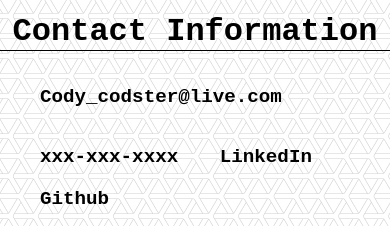
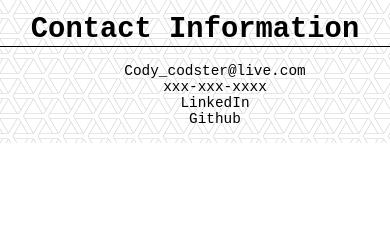
Before and after one commit to Ccooper9893/Codys-Portfolio-Landing-Page, a plain HTML site: page index.html in a window 390 px wide. Shown: the part 2021-2247 px from the top of the page. After the commit the page ends 2164 px from the top, so only its background shows below. Drawn offline with Linux system fonts and the light colour scheme.

Commit message:
Updated media queries for contact information footer

```diff
--- a/assets/css/style.css
+++ b/assets/css/style.css
@@ -175,14 +175,12 @@ footer ul {
 footer ul li {
     display: inline-flex;
     color: var(--primary-color01);
-    font-size: 120%;
-    font-weight:bolder;
+    font-size: 100%;
 }
 
 footer ul li a {
     text-decoration: none;
     color: var(--primary-color01);
-    font-weight:bolder;
 }
 
 
@@ -200,6 +198,24 @@ footer ul li a {
         font-size: 2.4vw;
     }
 
+    footer {
+        text-align: center;
+    }
+
+    footer ul li {
+        display: flex;
+        flex-direction: column;
+        justify-content: space-between;
+    }
+
+    footer ul li p {
+        padding: 0;
+        margin: 0;
+    }
+
+    .Cinfo {
+        font-size: 150%;
+    }
 }
 
 @media screen and (max-width: 425px) {
@@ -236,4 +252,13 @@ footer ul li a {
         width: 40%;
     }
 
+    .Cinfo {
+        text-align: center;
+        font-size: 180%;
+    }
+
+    footer ul li {
+        font-size: 90%;
+        text-align: center;
+    }
 }
```
